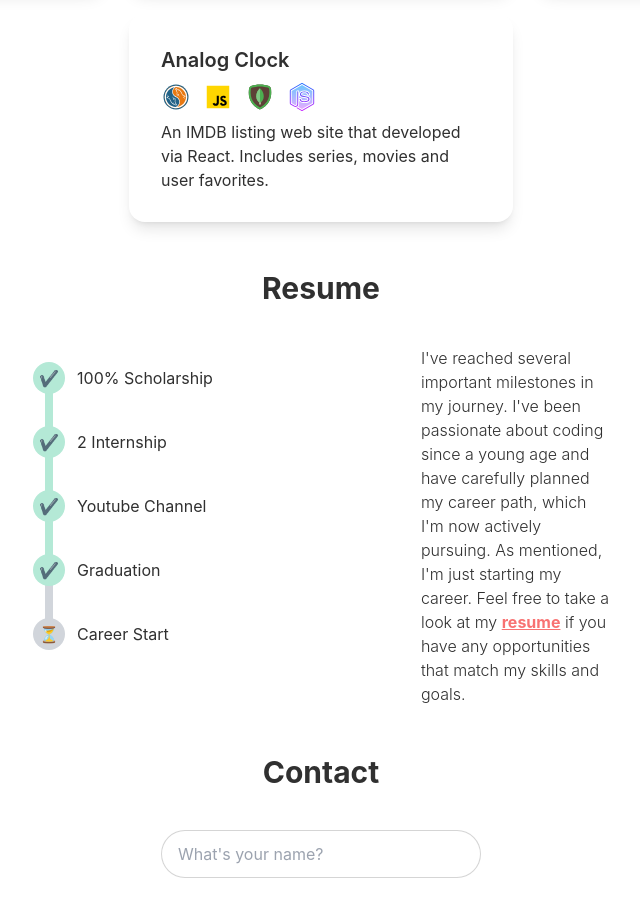
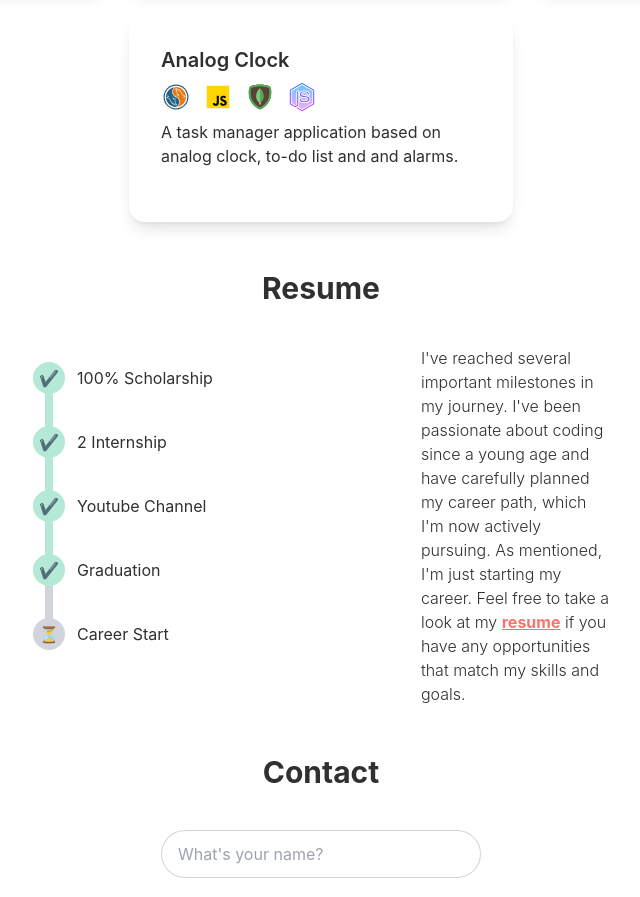
Before and after one commit to tugraturkseven/react-portfolio, a React (Create React App) app: page / in a window 1280 px wide. Shown: the part 1020-1917 px from the top of the page, without its empty margins (319-959 px from the left). Built offline with nearby package versions, Linux system fonts and the light colour scheme; no server answers.

Commit message:
fixed wrong description of Analog clock project.

```diff
--- a/src/components/Work.js
+++ b/src/components/Work.js
@@ -75,7 +75,7 @@ function Work({ theme }) {
                                 <NodeJSIcon />
                             </div>
 
-                            <p>An IMDB listing web site that developed via React. Includes series, movies and user favorites.</p>
+                            <p>A task manager application based on analog clock, to-do list and and alarms.</p>
 
                         </div>
                     </a>
```
